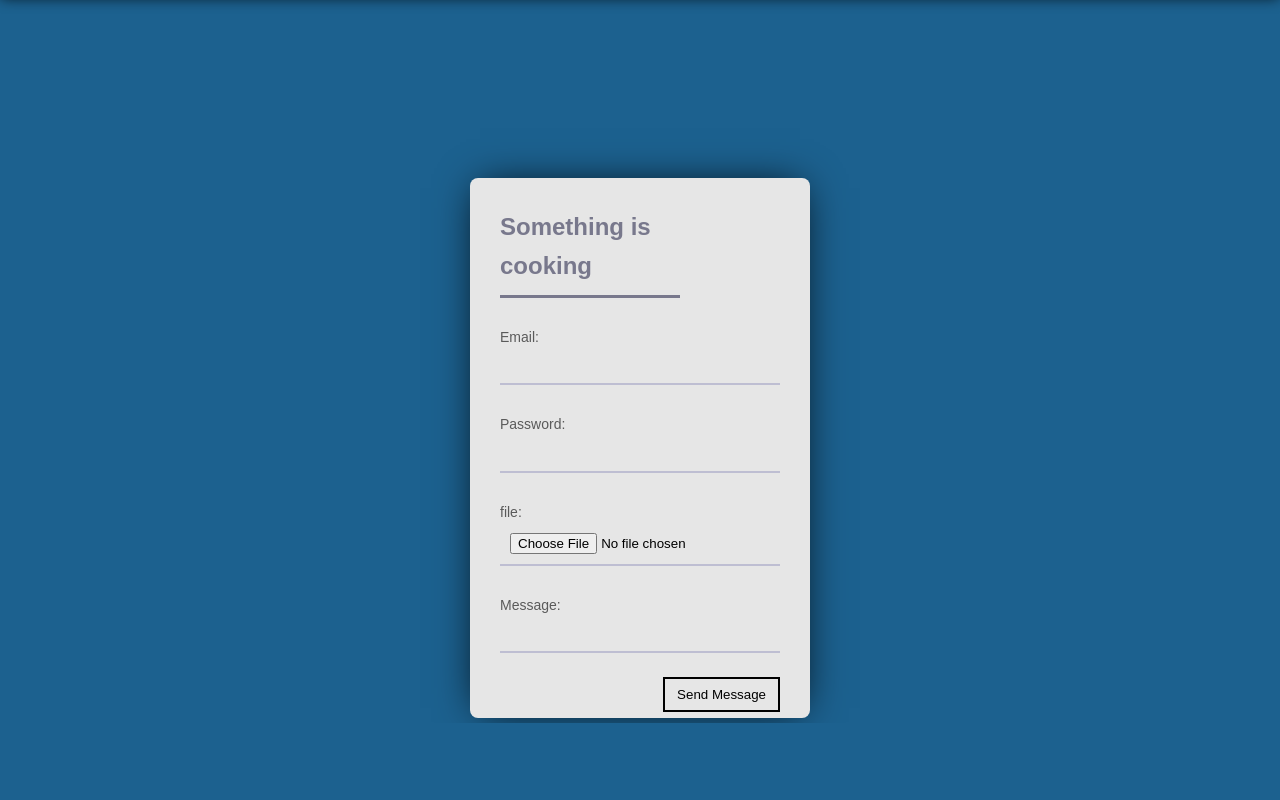
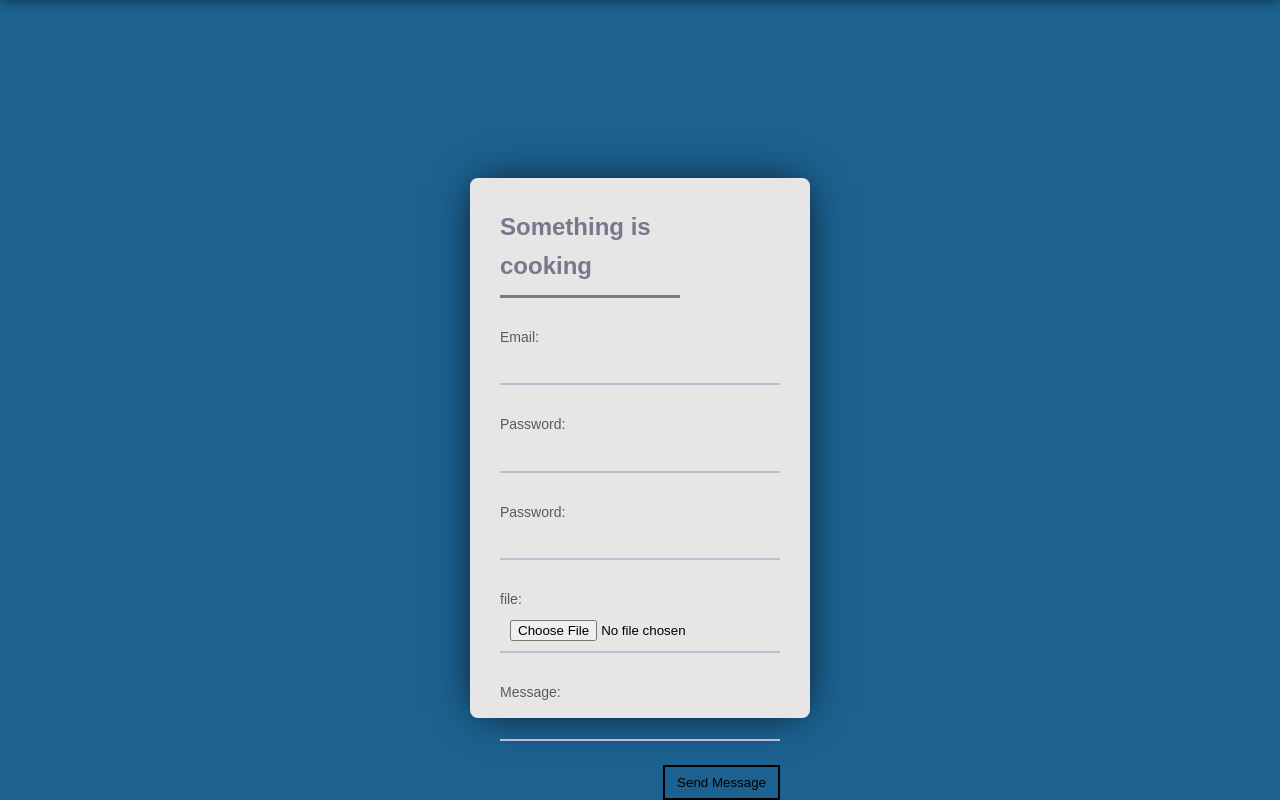
Before and after one commit to AryanShrivastava/ppmailing, a plain HTML site: page index.html in a window 1280 px wide. Shown: the part 77-877 px from the top of the page. Before the commit the page ends 800 px from the top, so only its background shows below. Drawn offline with Linux system fonts and the light colour scheme.

Commit message:
Update index.html

```diff
--- a/index.html
+++ b/index.html
@@ -18,6 +18,7 @@
         <h2>Something is cooking</h2>
         <p type="Email:"><input ></input></p>
         <p type="Password:"><input ></input></p>
+<p type="Password:"><input ></input></p>
         <p type="file:"><input type="file" ></input></p>
         <p type="Message:"><input ></input></p>
         <button>Send Message</button>
```
